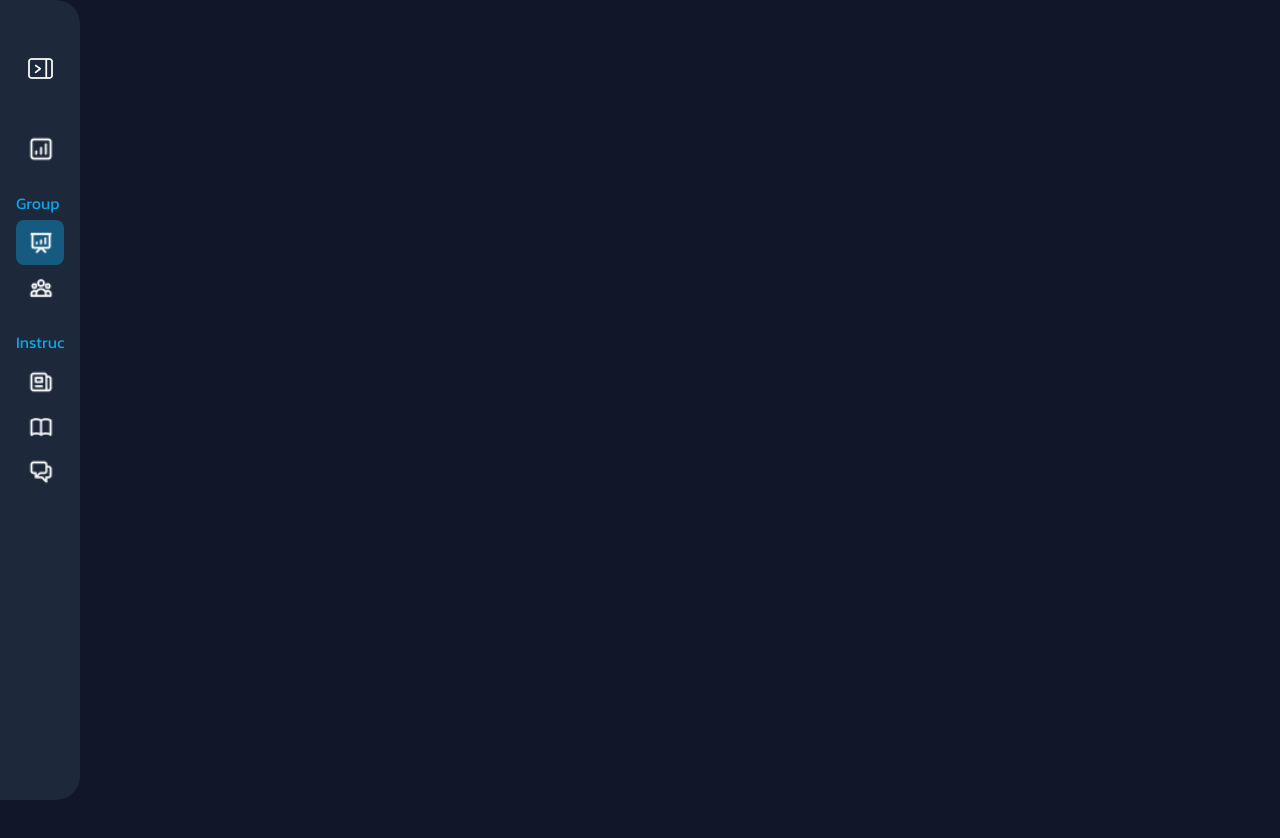
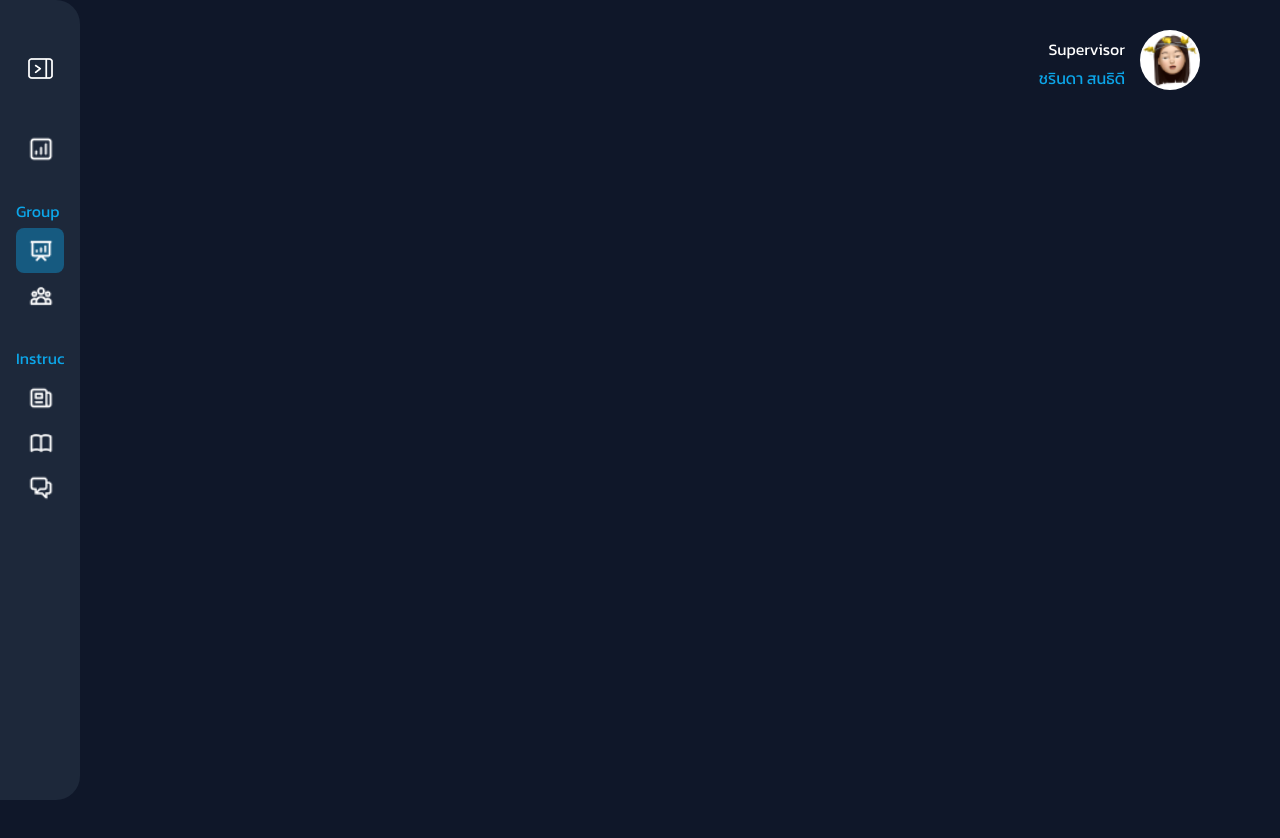
Before and after one commit to Peak793/plms-reboot, a React (Vite) app: page / in a window 1280 px wide. Shown: the top 838 px of the page. Before the commit the page ends 800 px from the top, so only its background shows below. Built offline with nearby package versions, Linux system fonts and the light colour scheme.

Commit message:
update the sidebar to use mui lib

```diff
--- a/src/components/Sidebar.jsx
+++ b/src/components/Sidebar.jsx
@@ -1,4 +1,4 @@
-import { useState } from "react";
+import React, { useState } from "react";
 import logo from "@/assets/images/Logo.png";
 import close from "@/assets/images/Close.png";
 import chartIcon from "@/assets/images/Chart-Icon.png";
@@ -10,24 +10,28 @@ import slideShow from "@/assets/images/SlideShow-Icon.png";
 import classes from "@/assets/css/Sidebar.module.css";
 import { getClassNames } from "../utils";
 import { NavLink } from "react-router-dom";
+import { Stack } from "@mui/system";
+import { Link } from "@mui/material";
 
 const categories = [
   {
+    id: 1,
     label: "Group Management",
     shortLabel: "Group",
     icon: chartIcon,
     children: [
-      { label: "My Groups", icon: slideShow },
-      { label: "Available Groups", icon: peopleIcon }
+      { id: 1.1, label: "My Groups", icon: slideShow },
+      { id: 1.2, label: "Available Groups", icon: peopleIcon }
     ],
   },
   {
+    id: 2,
     label: "Instructions",
     icon: chartIcon,
     children: [
-      { label: "Instructions", icon: newspaperIcon, },
-      { label: "Examination", icon: bookIcon, },
-      { label: "FAQ", icon: dialogBubble, },
+      { id: 2.1, label: "Instructions", icon: newspaperIcon, },
+      { id: 2.2, label: "Examination", icon: bookIcon, },
+      { id: 2.3, label: "FAQ", icon: dialogBubble, },
     ],
   }
 ]
@@ -38,24 +42,24 @@ const Sidebar = () => {
 
   return (
     <nav className={getClassNames(classes, 'sidebar', isExpanded ? 'expanded' : 'collapsed')}>
-      <div className={getClassNames(classes, 'logo-container', isExpanded ? 'expanded' : 'collapsed')}>
-        <NavLink to="/" >
+      <Stack direction={'row'} className={getClassNames(classes, 'logo-container', isExpanded ? 'expanded' : 'collapsed')}>
+        <Link component={NavLink} color={'inherit'} underline="none" to="/" >
           <img
             src={logo}
             alt="logo"
             className={getClassNames(classes, 'logo', isExpanded ? 'expanded' : 'collapsed')}
           />
-        </NavLink>
+        </Link>
         <img
           onClick={() => setIsExpanded((cur) => !cur)}
           className={getClassNames(classes, 'close-button', isExpanded ? 'expanded' : 'collapsed')}
           src={close}
           alt="close"
         />
-      </div>
+      </Stack>
 
-      <div className={getClassNames(classes, "sidebar-item-container")}>
-        <NavLink to="#" onClick={() => { setSelected("Dashboard") }} className={getClassNames(classes, "sidebar-item", selected === "Dashboard" && "active")}>
+      <Stack spacing={1} className={getClassNames(classes, "sidebar-item-container")}>
+        <Link color={'inherit'} underline="none" component={NavLink} to="#" onClick={() => { setSelected("Dashboard") }} className={getClassNames(classes, "sidebar-item", selected === "Dashboard" && "active")}>
           <img src={chartIcon} alt="dashboard-icon" />
           <span>
             Dashboard
@@ -63,13 +67,20 @@ const Sidebar = () => {
               Dashboard
             </div>
           </span>
-        </NavLink>
-        {categories.map((category, index) => (
-          <div key={index}>
-            <div className={getClassNames(classes, "category-text")} >{category.label}</div>
-            {category.children.map((child, index) => (
-              <>
-                <NavLink to="#" key={index} onClick={() => { setSelected(child.label) }} className={getClassNames(classes, "sidebar-item", selected === child.label && "active")}>
+        </Link>
+        {categories.map((category) => (
+          <div key={category.id}>  {/* Here, added 'key' attribute */}
+            <div className={getClassNames(classes, "category-text")}>{category.label}</div>
+            {category.children.map((child) => (
+              <React.Fragment key={child.id}>  {/* Here, added 'key' attribute to the fragment */}
+                <Link
+                  color={'inherit'}
+                  underline="none"
+                  component={NavLink}
+                  to="#"
+                  onClick={() => { setSelected(child.label) }}
+                  className={getClassNames(classes, "sidebar-item", selected === child.label && "active")}
+                >
                   <img src={child.icon} alt={`${child.label}-icon`} />
                   <span>
                     {child.label}
@@ -77,12 +88,12 @@ const Sidebar = () => {
                       {child.label}
                     </div>
                   </span>
-                </NavLink>
-              </>
+                </Link>
+              </React.Fragment>
             ))}
           </div>
         ))}
-      </div>
+      </Stack>
     </nav>
   );
 };
--- a/src/components/UserAvatar.jsx
+++ b/src/components/UserAvatar.jsx
@@ -1,16 +1,19 @@
 import avatar from "@/assets/images/Avatar.png"
 import classes from "@/assets/css/UserAvatar.module.css"
 import { getClassNames } from "../utils"
+import { Avatar, Stack } from "@mui/material"
 
 const UserAvatar = () => {
   return (
-    <div className={getClassNames(classes, "user-avatar-container")}>
-      <div className={getClassNames(classes, "text-container")}>
-        <span className={getClassNames(classes, "role")} >Supervisor</span> <br />
+    <Stack direction={"row"} className={getClassNames(classes, "user-avatar-container")} sx={{
+      marginY: "30px",
+    }}>
+      <Stack spacing={"5px"} className={getClassNames(classes, "text-container")}>
+        <span className={getClassNames(classes, "role")} >Supervisor</span>
         <span className={getClassNames(classes, "username")}>ชรินดา สนธิดี</span>
-      </div>
-      <img className={getClassNames(classes, "avatar-image")} src={avatar} alt="avatar" />
-    </div>
+      </Stack>
+      <Avatar className={getClassNames(classes, "avatar-image")} src={avatar} alt="ชรินดา สนธิดี" sx={{ width: 60, height: 60 }} />
+    </Stack>
   )
 }
 
--- a/src/layouts/RootLayout.jsx
+++ b/src/layouts/RootLayout.jsx
@@ -1,14 +1,21 @@
 import { Outlet } from "react-router-dom";
 import Sidebar from "@/components/Sidebar";
 import classes from "../assets/css/RootLayout.module.css"
+import UserAvatar from "@/components/UserAvatar"
+import { Box, Container } from "@mui/system";
 
 const RootLayout = () => {
   return (
     <>
       <Sidebar />
-      <main className={classes["page-content"]}>
-        <Outlet />
-      </main>
+      <Box marginX={10}>
+        <UserAvatar />
+        <Container maxWidth="xl" >
+          <main className={classes["page-content"]}>
+            <Outlet />
+          </main>
+        </Container>
+      </Box>
       <footer></footer>
     </>
   )
```
